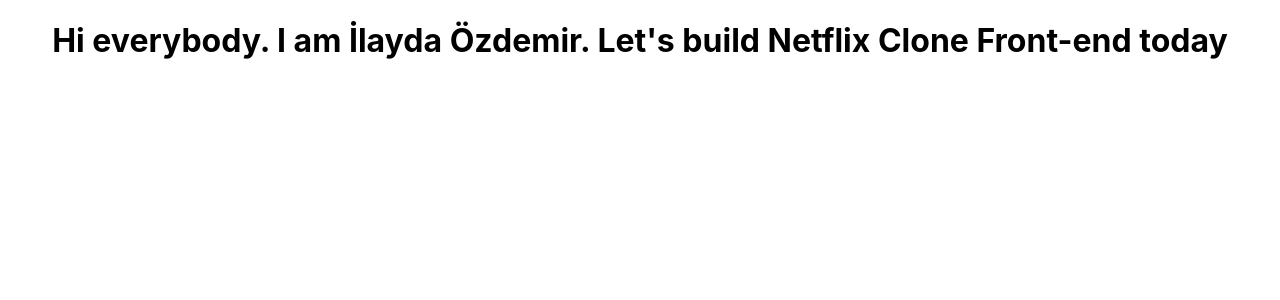
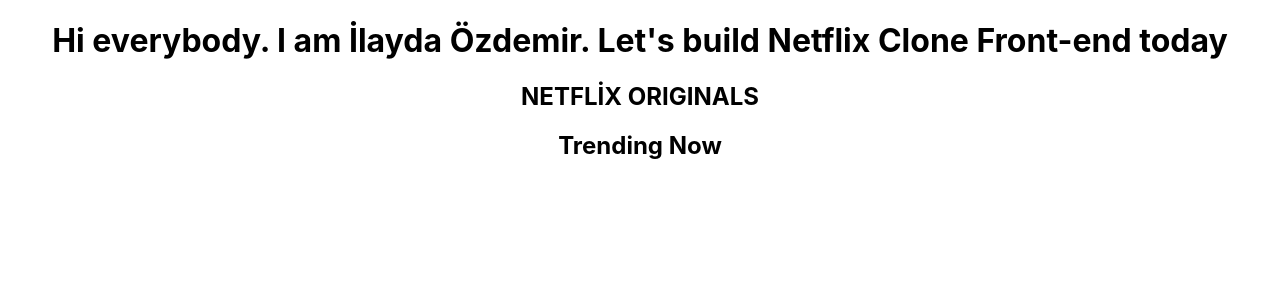
Before and after one commit to ilaydaozdemir/netflix-clone, a React (Create React App) app in the folder netflix-clone/: page / in a window 1280 px wide. Shown: the top 300 px of the page. Built offline with nearby package versions, Linux system fonts and the light colour scheme.

Commit message:
build component and use prop

```diff
--- a/netflix-clone/src/App.js
+++ b/netflix-clone/src/App.js
@@ -1,4 +1,6 @@
 import './App.css';
+import React from 'react';
+import Row from './components/Row';
 
 function App() {
   return (
@@ -7,6 +9,8 @@
         Hi everybody. I am İlayda Özdemir. Let's build Netflix Clone Front-end
         today
       </h1>
+      <Row title='NETFLİX ORIGINALS' />
+      <Row title='Trending Now' />
     </div>
   );
 }
--- a/netflix-clone/src/axios.js
+++ b/netflix-clone/src/axios.js
@@ -5,6 +5,4 @@
   baseURL: 'https://api.themovie.org/3',
 });
 
-instance.get('/foo-bar');
-//https://api.themovie.org/3/foo-bar
 export default instance;
--- /dev/null
+++ b/netflix-clone/src/components/Row.js
@@ -0,0 +1,10 @@
+import React from 'react';
+function Row({ title }) {
+  return (
+    <div>
+      <h2>{title}</h2>
+    </div>
+  );
+}
+
+export default Row;
```
